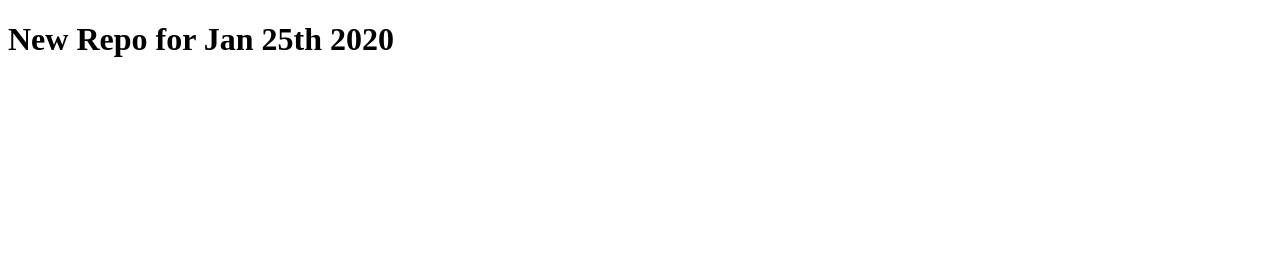
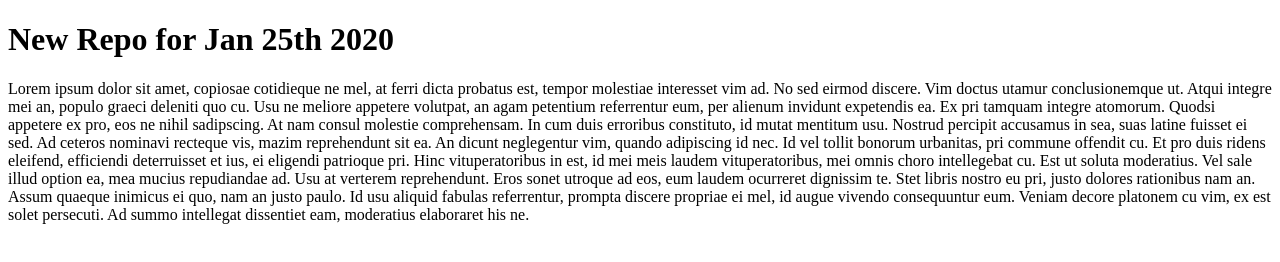
Before and after one commit to MillerMathScribble/Jan26Repo, a plain HTML site: page index.html in a window 1280 px wide. Drawn offline with Linux system fonts and the light colour scheme.

Commit message:
another commit

```diff
--- a/index.html
+++ b/index.html
@@ -6,6 +6,14 @@
   </head>
   <body>
     <h1>New Repo for Jan 25th 2020</h1>
+<p>Lorem ipsum dolor sit amet, copiosae cotidieque ne mel, at ferri dicta probatus est, tempor molestiae interesset vim ad. No sed eirmod discere. Vim doctus utamur conclusionemque ut. Atqui integre mei an, populo graeci deleniti quo cu.
 
+Usu ne meliore appetere volutpat, an agam petentium referrentur eum, per alienum invidunt expetendis ea. Ex pri tamquam integre atomorum. Quodsi appetere ex pro, eos ne nihil sadipscing. At nam consul molestie comprehensam. In cum duis erroribus constituto, id mutat mentitum usu.
+
+Nostrud percipit accusamus in sea, suas latine fuisset ei sed. Ad ceteros nominavi recteque vis, mazim reprehendunt sit ea. An dicunt neglegentur vim, quando adipiscing id nec. Id vel tollit bonorum urbanitas, pri commune offendit cu. Et pro duis ridens eleifend, efficiendi deterruisset et ius, ei eligendi patrioque pri.
+
+Hinc vituperatoribus in est, id mei meis laudem vituperatoribus, mei omnis choro intellegebat cu. Est ut soluta moderatius. Vel sale illud option ea, mea mucius repudiandae ad. Usu at verterem reprehendunt.
+
+Eros sonet utroque ad eos, eum laudem ocurreret dignissim te. Stet libris nostro eu pri, justo dolores rationibus nam an. Assum quaeque inimicus ei quo, nam an justo paulo. Id usu aliquid fabulas referrentur, prompta discere propriae ei mel, id augue vivendo consequuntur eum. Veniam decore platonem cu vim, ex est solet persecuti. Ad summo intellegat dissentiet eam, moderatius elaboraret his ne.</p>
   </body>
 </html>
```
